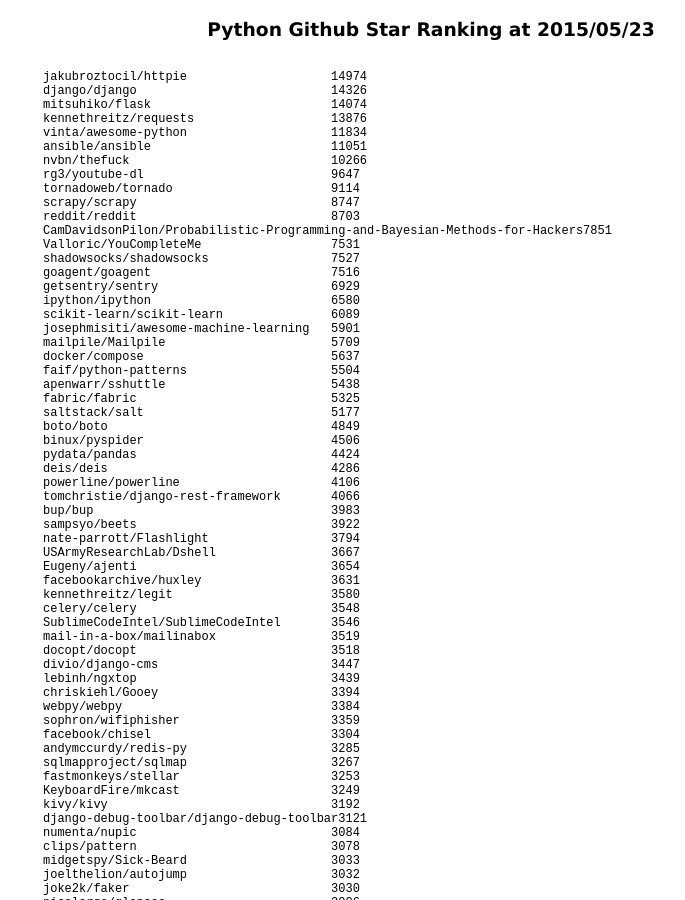
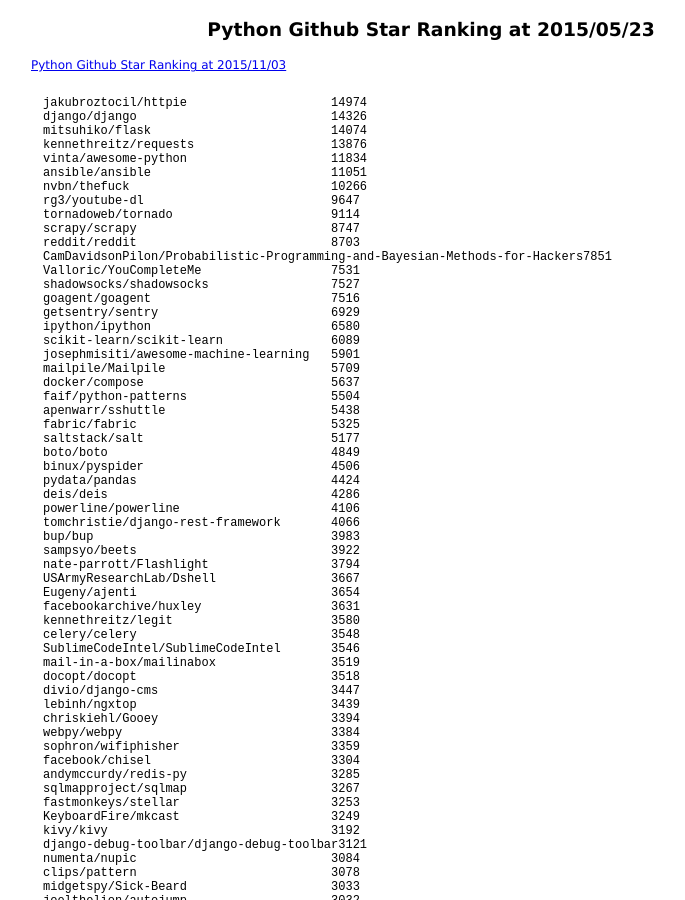
Before and after one commit to 38elements/38elements.github.com, a Jekyll site: the page built from _posts/2015-05-23-python-repository-github-star-ranking.md, in a window 1280 px wide and 900 px high. Shown: the whole window, without its empty margins (209-894 px from the left). Built offline with Jekyll 4.4.1, drawn with Linux system fonts in a browser that asks for light colours; Markdown is read by kramdown in place of the engine named in the settings.

Commit message:
Update 2015-05-23-python-repository-github-star-ranking.md

```diff
--- a/_posts/2015-05-23-python-repository-github-star-ranking.md
+++ b/_posts/2015-05-23-python-repository-github-star-ranking.md
@@ -2,6 +2,7 @@
 layout: posts
 title: Python Github Star Ranking at 2015/05/23
 ---
+[Python Github Star Ranking at 2015/11/03](/2015/11/03/python-repository-github-star-ranking.html)
 <pre style="background-color: white;border: none;">
 jakubroztocil/httpie                    14974
 django/django                           14326
```
